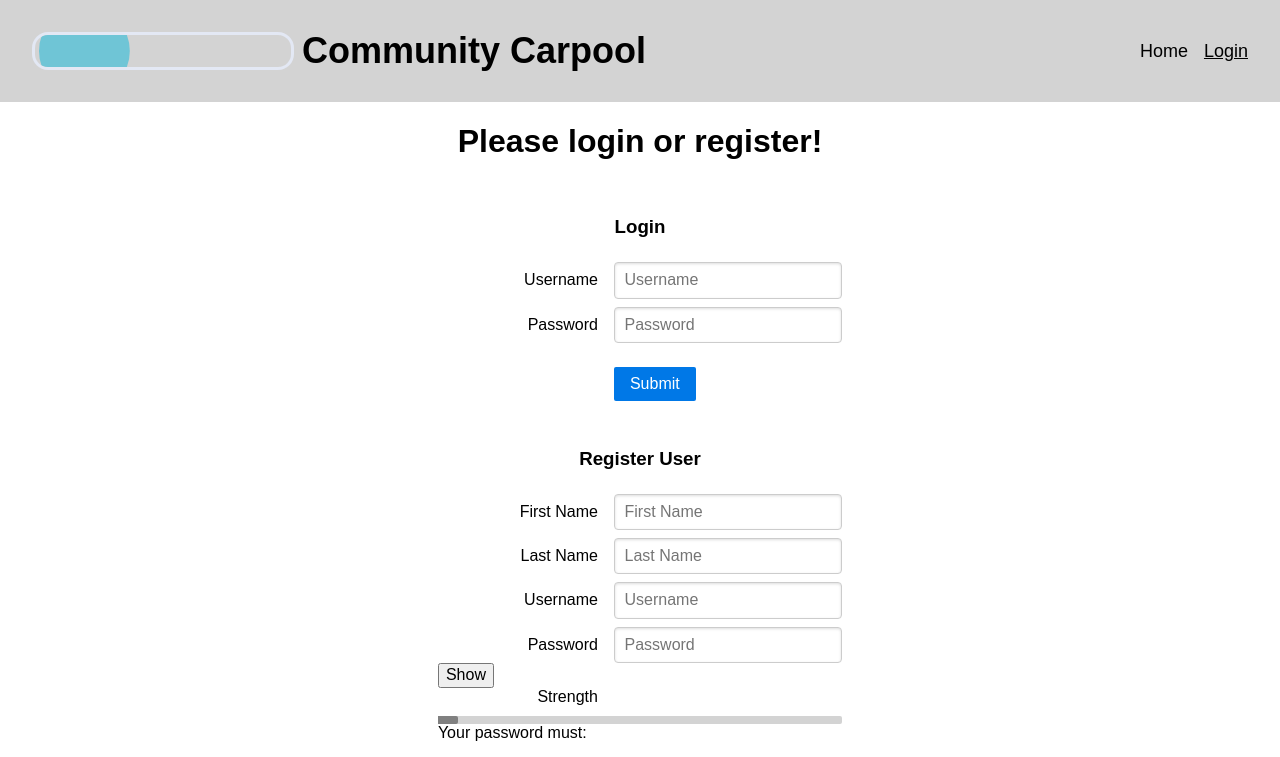
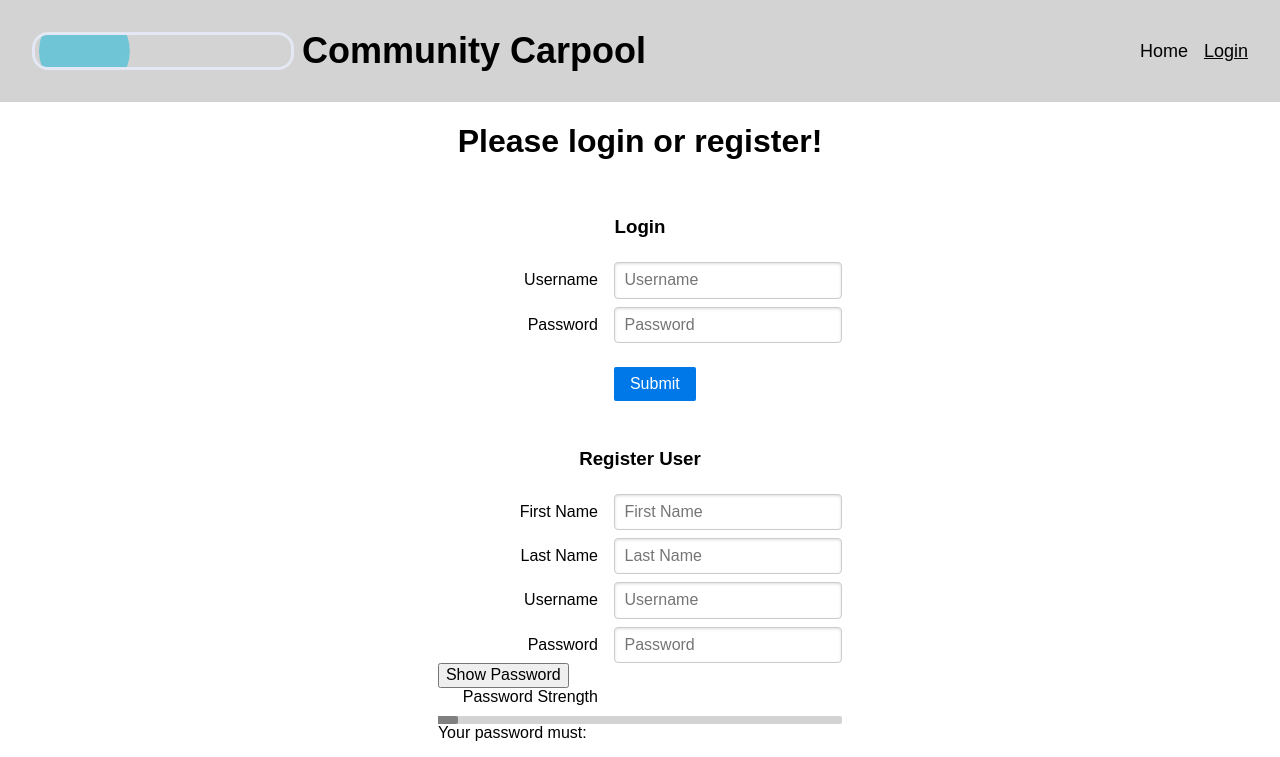
Before and after one commit to HenryAsa/61040-app-frontend, a Vue app: page /login in a window 1280 px wide. Shown: the top 757 px of the page. Built offline with nearby package versions, Linux system fonts and the light colour scheme; no server answers.

Commit message:
Updated the show/hide password button

```diff
--- a/client/components/Login/PasswordValidation.vue
+++ b/client/components/Login/PasswordValidation.vue
@@ -89,10 +89,9 @@ const updatePassword = () => {
     <label for="new">Password</label>
     <input :type="state.passwordType" v-model="state.password" name="new" placeholder="Password" @change="updatePassword" required />
     <div class="show-box">
-      <button @click="showPassword">Show</button>
+      <button @click="showPassword">{{ state.passwordType === "password" ? "Show Password" : "Hide Password" }}</button>
     </div>
-    <label for="strength"
-      >Strength<span v-if="!isInitial">: </span>
+    <label for="strength"> Password Strength<span v-if="!isInitial">: </span>
       <span v-bind:class="{ initial: isInitial, short: isShort, weak: isWeak, fair: isFair, excellent: isExcellent }">{{ passwordStrength }}</span>
     </label>
     <div class="rg-bar">
```
